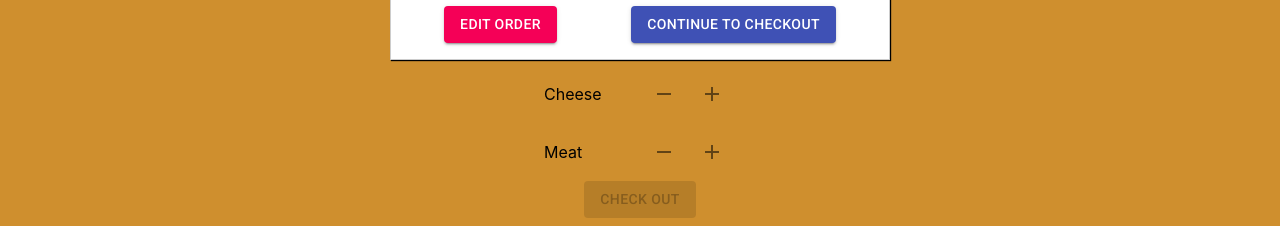
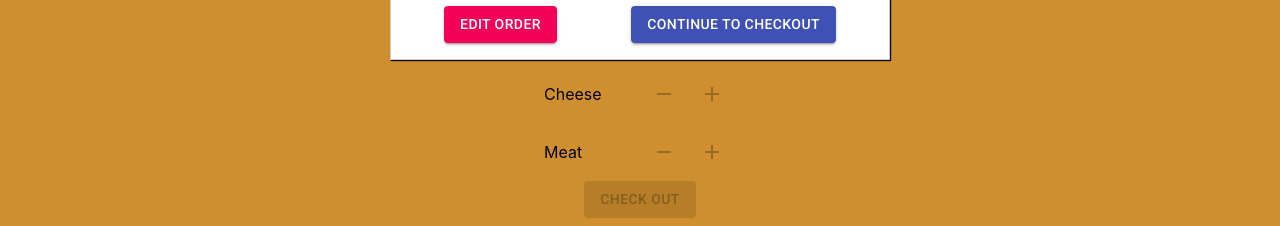
Before and after one commit to boi87/react-burger-builder, a React (Create React App) app: page / in a window 1280 px wide. Both pictures are taken after a click on the button "CHECK OUT". Shown: the part 443-669 px from the top of the page. Built offline with nearby package versions, Linux system fonts and the light colour scheme.

Commit message:
ingr adder and remover disable if on purchasing mode

```diff
--- a/src/components/Burger/BuildControls/BuildControl/BuildControl.tsx
+++ b/src/components/Burger/BuildControls/BuildControl/BuildControl.tsx
@@ -9,10 +9,14 @@ const BuildControl = (props: any) => {
     return (<div className={css.buildControl}>
         <div className={css.labelContainer}>{props.label}</div>
         <div className={css.buttonsContainer}>
-            <IconButton disabled={props.disabled.rem} onClick={props.removed}>
+            <IconButton
+                disabled={props.disabled.rem || props.onPurchasingMode}
+                onClick={props.removed}>
                 <Icon>remove</Icon>
             </IconButton>
-            <IconButton disabled={props.disabled.add} onClick={props.added}>
+            <IconButton
+                disabled={props.disabled.add || props.onPurchasingMode}
+                onClick={props.added}>
                 <Icon>add</Icon>
             </IconButton>
         </div>
--- a/src/components/Burger/BuildControls/BuildControls.tsx
+++ b/src/components/Burger/BuildControls/BuildControls.tsx
@@ -21,12 +21,13 @@ const BuildControls = (props: any) => (
                 added={() => props.addedIngredient(ctrl.type)}
                 removed={() => props.removedIngredient(ctrl.type)}
                 disabled={props.disabledIngrCtrl[ctrl.type]}
+                onPurchasingMode={props.purchasingMode}
             />
         ))}
         <Button
             disabled={props.totalPrice === 0 || props.purchasingMode}
             variant="contained"
-            onClick={props.puschasingModeHandler}
+            onClick={props.purchased}
         >CHECK OUT</Button>
     </div>
 );
--- a/src/components/Burger/OrderedSummary/OrderedSummary.tsx
+++ b/src/components/Burger/OrderedSummary/OrderedSummary.tsx
@@ -26,7 +26,7 @@ const OrderedSummary = (props: any) => {
                     disabled={props.totalPrice === 0}
                     variant="contained"
                     color={"secondary"}
-                    onClick={props.puschasingModeHandler}
+                    onClick={props.purchased}
                 >Edit order
                 </Button>
                 <Button
--- a/src/containers/BurgerBuilder/BurgerBuilder.tsx
+++ b/src/containers/BurgerBuilder/BurgerBuilder.tsx
@@ -89,7 +89,7 @@ class BurgerBuilder extends Component<{}, IState> {
                     <Modal>
                         <OrderedSummary
                             ingredients={this.state.ingredients}
-                            puschasingModeHandler={this.purchaseModeHandler}
+                            purchased={this.purchaseModeHandler}
                         />
                     </Modal>
                     : null}
@@ -100,7 +100,7 @@ class BurgerBuilder extends Component<{}, IState> {
                     removedIngredient={this.removeIngredientHandler}
                     totalPrice={this.state.totalPrice}
                     disabledIngrCtrl={disabled}
-                    puschasingModeHandler={this.purchaseModeHandler}
+                    purchased={this.purchaseModeHandler}
                     purchasingMode={this.state.purchasing}
                 />
             </Auxiliary>
```
